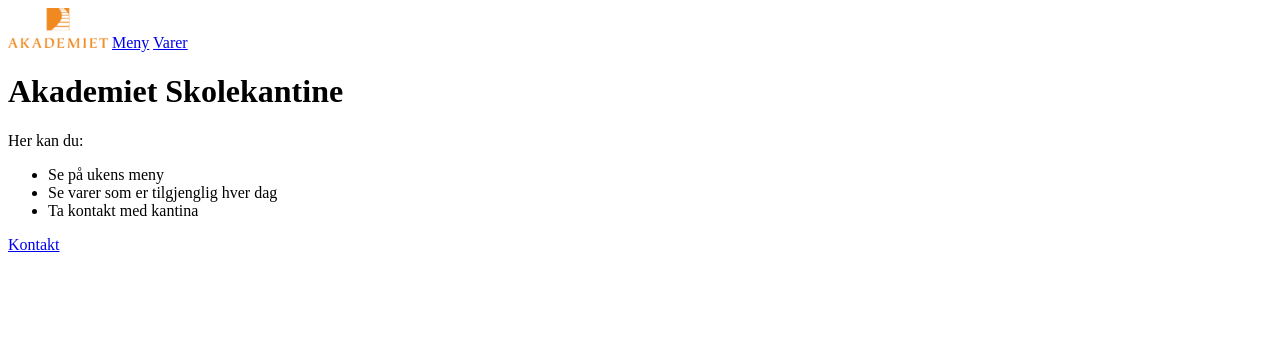
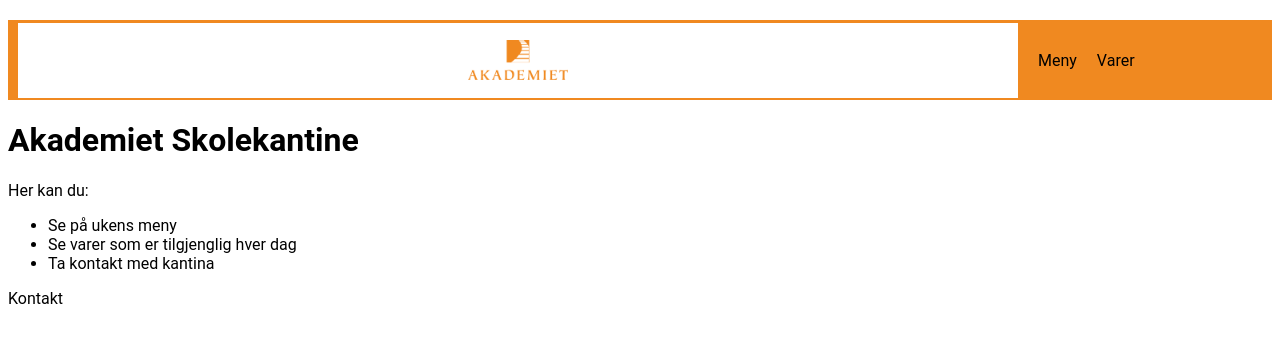
Before and after one commit to AgentVolby/kantine, a Flask app: page / in a window 1280 px wide. Shown: the top 343 px of the page. Run offline with Flask 3, Linux system fonts and the light colour scheme.

Commit message:
Jobbet litt mer med css, trenger fortsatt mer

```diff
--- a/data.py
+++ b/data.py
@@ -9,7 +9,7 @@ bakevarer = [
         "id": 0,
         "pris": 45,
         "img": "baguette.png",
-        "tilgjengelig": True
+        "tilgjengelig": False
     },
     {
         "navn": "bolle",
--- a/static/style.css
+++ b/static/style.css
@@ -1,5 +1,6 @@
 #logo {
-    width: 100px;
+    width: 10%;
+    max-width: 10%;
     height: auto;
 }
 
@@ -24,3 +25,41 @@
     margin-bottom: 10px;
     color: gray;
 }
+.topbar {
+    background-color: #f08920;
+    width: 100%;
+    max-width: 100%;
+    height: 80px;
+    display: flex;
+    align-items: center;
+    justify-content: flex-start;
+    margin: 20px auto;
+}
+
+.topbaritems {
+    display: flex;
+    align-items: center;
+    justify-content: space-between;
+    gap: 20px;
+}
+
+.imgframe {
+    background-color: white;
+    height: 75px;
+    margin-left: 10px;
+    display: flex;
+    align-items: center;
+    justify-content: center;
+}
+
+@import url('https://googleapis.com');
+
+.text {
+    font-family: roboto, sans-serif;
+}
+
+.textlink {
+    font-family: roboto, sans-serif;
+    color: black;
+    text-decoration: none;
+}
--- a/templates/base.html
+++ b/templates/base.html
@@ -7,14 +7,18 @@
     <link rel="stylesheet" href="{{ url_for ('static', filename='style.css') }}">
 </head>
 <body>
-    <nav>
-        <img id="logo" src="{{ url_for ('static', filename='akademiet.png') }}" alt="akademietlogo">
-        <a href="/meny">Meny</a>
-        <a href="/varer">Varer</a>
+    <nav class="topbar">
+        <div class="topbaritems">
+            <div class="imgframe">
+                <img id="logo" src="{{ url_for ('static', filename='akademiet.png') }}" alt="akademietlogo">
+            </div>
+            <a class="textlink" href="/meny">Meny</a>
+            <a class="textlink" href="/varer">Varer</a>
+        </div>
     </nav>
     {% block content %}{% endblock %}
     <footer>
-        <a href="/kontakt">Kontakt</a>
+        <a class="textlink" href="/kontakt">Kontakt</a>
     </footer>
 
 </body>
--- a/templates/index.html
+++ b/templates/index.html
@@ -3,11 +3,11 @@
 {% block title %}Hjemside{% endblock %}
 
 {% block content %}
-    <h1>Akademiet Skolekantine</h1>
-    <p>Her kan du:</p>
+    <h1 class="text">Akademiet Skolekantine</h1>
+    <p class="text">Her kan du:</p>
     <ul>
-        <li>Se på ukens meny</li>
-        <li>Se varer som er tilgjenglig hver dag</li>
-        <li>Ta kontakt med kantina</li>
+        <li class="text">Se på ukens meny</li>
+        <li class="text">Se varer som er tilgjenglig hver dag</li>
+        <li class="text">Ta kontakt med kantina</li>
     </ul>
 {% endblock %}
--- a/templates/kontakt.html
+++ b/templates/kontakt.html
@@ -3,6 +3,6 @@
 {% block title %}Kontakt{% endblock %}
 
 {% block content %}
-    <p>{{epost}}</p>
-    <p>{{nummer}}</p>
+    <p class="text">{{epost}}</p>
+    <p class="text">{{nummer}}</p>
 {% endblock %}
--- a/templates/varer.html
+++ b/templates/varer.html
@@ -8,8 +8,8 @@
     {% for vare in bake %}
     <div class="vare {% if vare['tilgjenglig'] == False %}solgt{% endif %}">
         <img src="{{ url_for ('static', filename=vare['img'])}}" alt="{{vare['name']}} image">
-        <p>{{vare["navn"]}}</p>
-        <p>{{vare["pris"]}} kr</p>
+        <p class="text">{{vare["navn"]}}</p>
+        <p class="text">{{vare["pris"]}} kr</p>
     </div>
     {% endfor %}
 </div>
```
Also changed, not shown: 1 other file.
